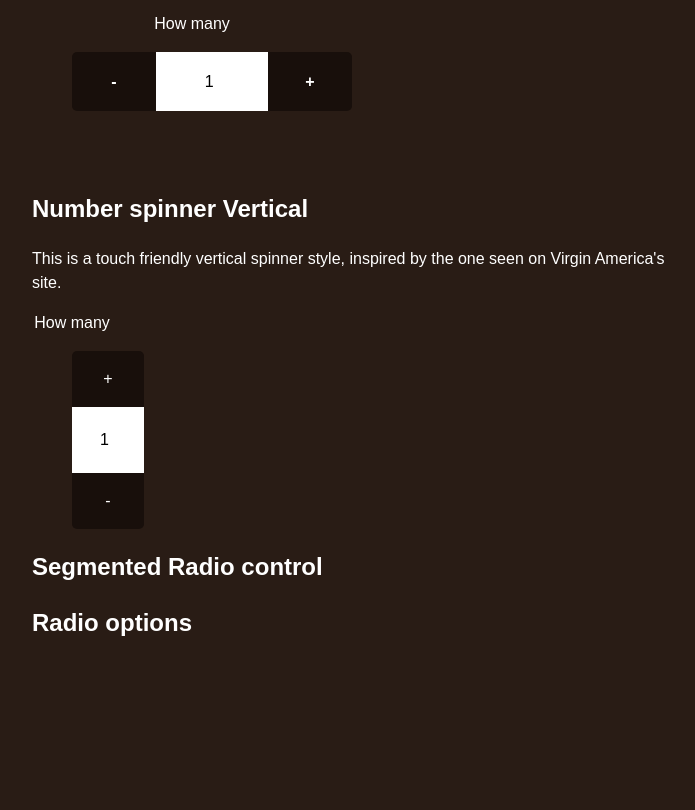
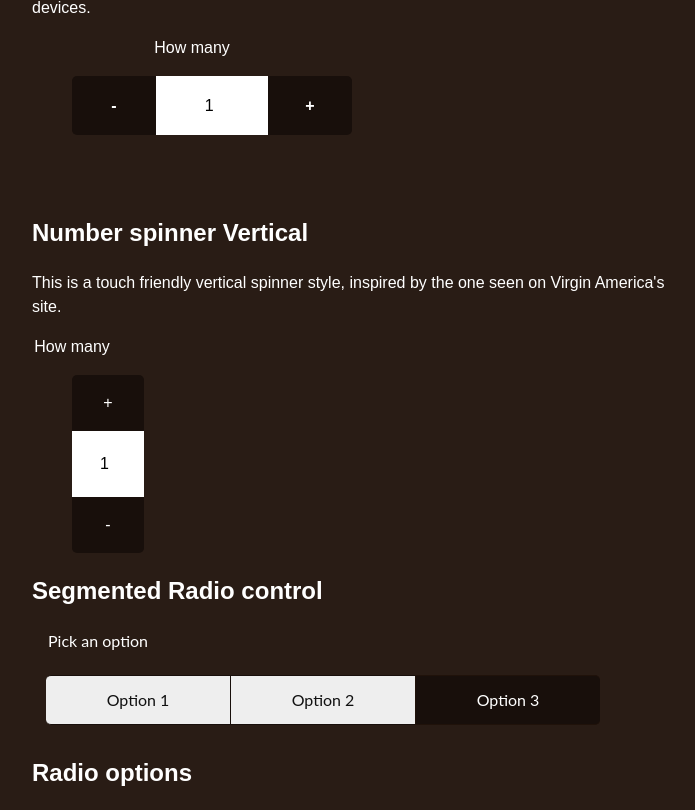
Before and after one commit to chriswrightdesign/customforms, a website: page index.html in a window 1280 px wide. Shown: the part 943-1753 px from the top of the page, without its empty margins (283-978 px from the left). Before the commit the page ends 1604 px from the top, so only its background shows below. Drawn offline with Linux system fonts and the light colour scheme.

Commit message:
Add: Segmented control

```diff
--- a/index.html
+++ b/index.html
@@ -22,9 +22,15 @@
 
 			<div class="introduction">
 				<h1 class="heading-primary">Custom form elements</h1>
-				<p>A collection of form elements created to work across browsers and devices, and maintain accessibility by still allowing keyboard control and focus.
+				<p>
+					A skeleton collection of form elements created to work across browsers and devices, and maintain accessibility by still allowing keyboard control and focus, and work relatively well with screen readers.
 				</p>
-				<p>Warning: This project is still in an experimental stage, and needs to be tested with VoiceOver, JAWS, and NVDA to confirm they're still actually properly accessible.</p>
+				<p>
+					This project is in its early alpha stages, at the moment I'm building a series of different form controls that I'll then go through testing with.
+					Use these controls at your peril. Test test test.
+
+				</p>
+
 			</div>
 
 			<h2>Select box</h2>
@@ -127,7 +133,49 @@
 
 			<h2>Segmented Radio control</h2>
 
+			<form id="radio-segmented-control">
+
+				<fieldset class="radio-fieldset">
+
+					<legend class="segmented-control-label">Pick an option</legend>
+
+					<ul class="segmented-control">
+
+						<li class="segment-start">
+
+							<input class="js-switcher segment-switch-input" id="radio_option1" type="radio" name="segment" value="Option 1" />
+
+							<label class="segment-switch-label" for="radio_option1">
+								Option 1
+							</label>
+						</li>
+
+						<li>
+
+							<input class="js-switcher segment-switch-input" id="radio_option2" type="radio" name="segment" value="Option 2" />
+
+							<label class="segment-switch-label" for="radio_option2">
+								Option 2
+							</label>
+
+						</li>
+						<li class="segment-end">
+
+							<input class="js-switcher segment-switch-input" id="radio_option3" type="radio" name="segment" value="Option 3" checked="true" />
+
+							<label class="segment-switch-label" for="radio_option3">
+								Option 3
+							</label>
+						</li>
+					</ul>
+				</fieldset>
+			</form>
+
+
+
+
 			<h2>Radio options</h2>
+
 
 			<!-- <h2>Full screen calendar control</h2>-->
 
--- a/src/sass/_reset.scss
+++ b/src/sass/_reset.scss
@@ -23,7 +23,11 @@ body {
 ol, ul {
 	list-style: none;
 }
-
+fieldset, legend {
+	border:none;
+	margin:0;
+	padding:0;
+}
 blockquote, q {
 	quotes: none;
 }
--- a/src/sass/main.scss
+++ b/src/sass/main.scss
@@ -3,6 +3,7 @@
 @import "partials/radio-switch";
 @import "partials/spinner-horizontal";
 @import "partials/spinner-vertical";
+@import "partials/segmented-control";
 
 $brownbg: #291C15;
 body {
--- a/src/sass/partials/_reset.scss
+++ b/src/sass/partials/_reset.scss
@@ -32,6 +32,9 @@ input {
 	background:none;
 	-webkit-apperance:none;
 	border-radius:0;
+}
+fieldset {
+	border:none;
 }
 input:focus,
 input:hover,
--- /dev/null
+++ b/src/sass/partials/_segmented-control.scss
@@ -0,0 +1,107 @@
+//segmented control
+$controlBgColor: #180f0b;
+$controlBgHoverColor:#20120a;
+$controlKeyboardFocus: #79472b;
+$controlTextColor: #fff;
+
+
+.radio-fieldset {
+	border:none;
+}
+.segmented-control {
+	padding:0;
+}
+.segmented-control li {
+
+    float:left;
+	list-style:none;
+
+}
+
+.segmented-control-label {
+
+	font-family: 'Lato', sans-serif;
+}
+.segment-switch-label {
+
+	font-family: 'Lato', sans-serif;
+	cursor:pointer;
+	padding:0.5em 0.75em;
+	width:10em;
+	display:block;
+	background:#eee;
+	//border:1px solid $controlBgColor;
+	border-top:1px solid $controlBgColor;
+	border-bottom:1px solid $controlBgColor;
+	color:#111;
+	text-align:center;
+	text-decoration:none;
+	transition:background 0.3s ease, color 0.3s ease;
+
+	@media all and (min-width:40em) {
+		padding:0.75em;
+	}
+
+	&:hover,
+	&:focus,
+	&:active {
+
+		background:$controlBgHoverColor;
+		color:#fff;
+
+	}
+
+
+}
+.segment-switch-input {
+    position:absolute;
+	visibility:none;
+	opacity:0;
+}
+.segment-start {
+
+}
+.segment-end {
+
+}
+
+//stuff from CW
+
+.segment-start .segment-switch-label {
+
+
+	border-top-right-radius:0;
+	border-bottom-right-radius:0;
+	border-top-left-radius:5px;
+	border-bottom-left-radius:5px;
+	border-right:1px solid $controlBgColor;
+
+}
+
+.segment-end .segment-switch-label {
+
+	border-top-right-radius:5px;
+	border-bottom-right-radius:5px;
+	border-top-left-radius:0px;
+	border-bottom-left-radius:0px;
+	border-left:1px solid $controlBgColor;
+}
+
+.segmented-control input[type="radio"]:checked + label {
+
+	background:$controlBgColor;
+	color:#fff;
+	border-color:$controlBgHoverColor;
+
+
+}
+
+//added for accessibility
+.segmented-control input[type="radio"]:active + label {
+	//border:1px solid $controlKeyboardFocus;
+	color:$controlKeyboardFocus;
+}
+.segmented-control input[type="radio"]:focus + label {
+	//border:1px solid $controlKeyboardFocus;
+	color:$controlKeyboardFocus;
+}
```
Also changed, not shown: dist/main.css, style/main.css, style/main.min.css.
